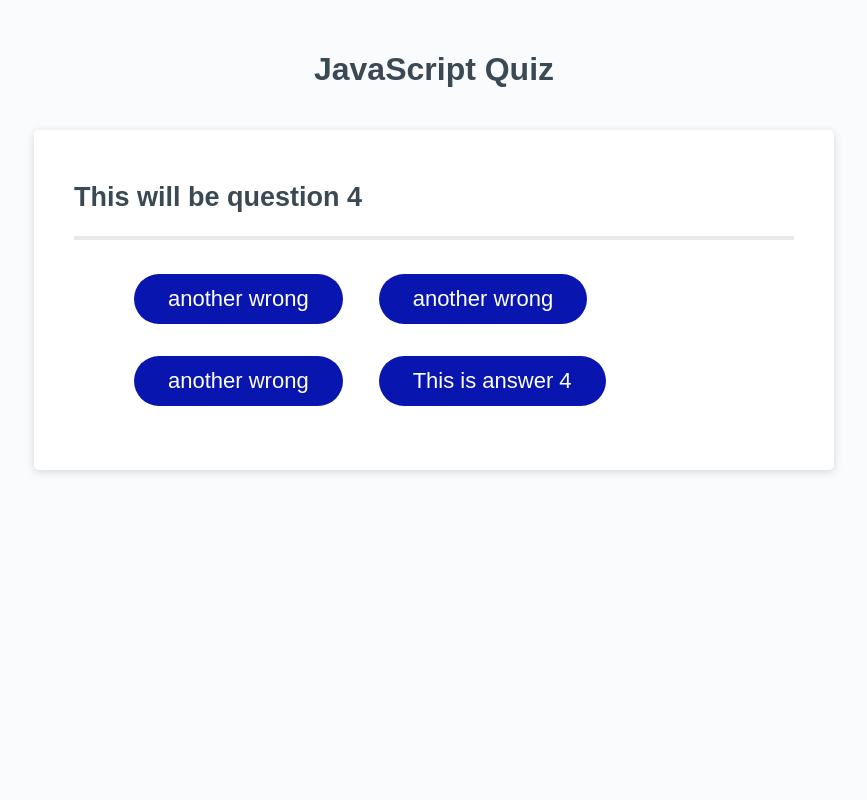
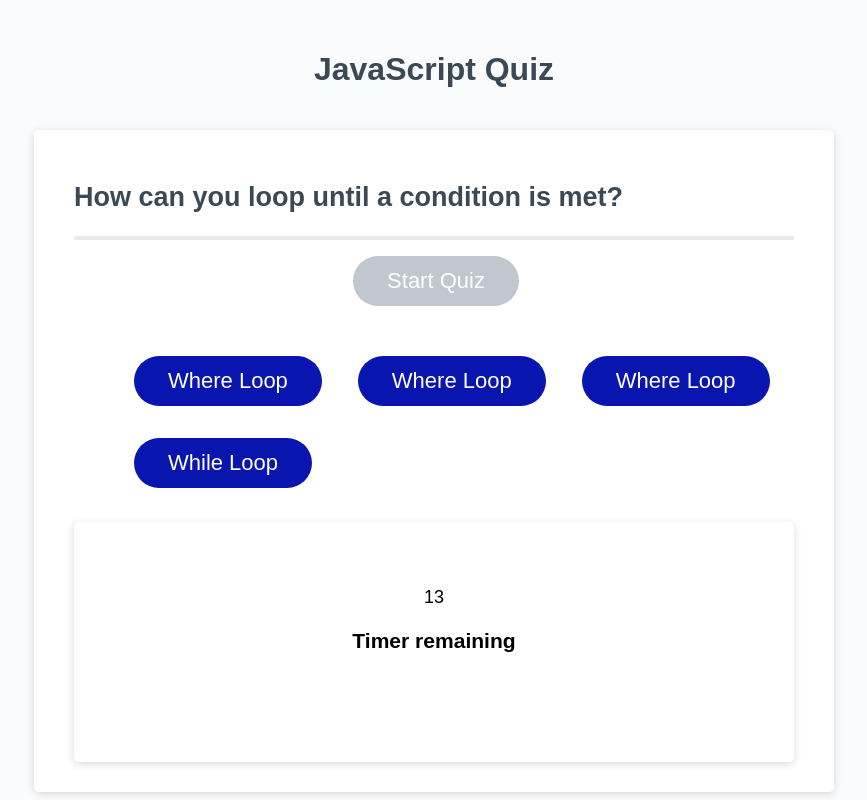
Before and after one commit to MarekAlexPolak/JS-Quiz-Game, a plain HTML site: page index.html in a window 1280 px wide. Both pictures are taken after a click on the button "Start Quiz". Shown: the whole page, without its empty margins (206-1073 px from the left). Drawn offline with nearby package versions, Linux system fonts and the light colour scheme.

Commit message:
finished JS

```diff
--- a/assets/css/style.css
+++ b/assets/css/style.css
@@ -92,7 +92,23 @@ button[disabled] {
   cursor: default;
   background: #c0c7cf;
 }
+.highscores {
+  border: none;
+  background-color: white;
+  border-radius: 25px;
+  box-shadow: rgba(0, 0, 0, 0.1) 0px 1px 6px 0px rgba(0, 0, 0, 0.2) 0px 1px 1px
+    0px;
+  color: black;
+  display: table-row;
+  font-size: 15px;
+  line-height: 22px;
+  margin: 16px 16px 16px 20px;
+  padding: 14px 34px;
+  text-align: center;
+  cursor: pointer;
 
+
+}
 .float-right {
   float: right;
 }
@@ -115,6 +131,16 @@ li {
     cursor: pointer;
 
   }
+  .timer {
+    height: 240px;
+    padding: 10px;
+    color: black;
+    text-align: center;
+  }
+
+  .timer-text {
+    padding: 55px;
+  }
 
 @media (max-width: 690px) {
   .btn {
--- a/assets/js/script.js
+++ b/assets/js/script.js
@@ -1,63 +1,114 @@
+//Declare Variables
 var generateBtn = document.querySelector("#startq");
 var genQues = document.querySelector("#header");
 var ansElem = document.querySelector(".list-item");
-console.log(genQues);
-//lets make an array of objects
-
+var gameCount = 0;
+var allScores = [];
+var curScore = 0;
+var corAns = 0;
+var userAns = '';
+var theAns ='';
+var timerElement = document.querySelector(".timer-count");
+var timerCount = 0;
+var timer = 0;
+var names = [];
 var question = [
     {
-        quest: "This will be question 1",
-        ans: "This is answer one"
+        quest: "What can store multiple objects?",
+        ans: "Array"
     },
     {
-        quest: "This will be question 2",
-        ans: "This is answer 2"
+        quest: "How can you loop through a set amount of times?",
+        ans: "For Loop"
     },
     {
-        quest: "This will be question 3",
-        ans: "This is answer 3"
+        quest: "How can you loop until a condition is met?",
+        ans: "While Loop"
     },
     {
-        quest: "This will be question 4",
-        ans: "This is answer 4"
+        quest: "What is an if statement called?",
+        ans: "A conditional statement."
     },
     {
-        quest: "This will be question 5",
-        ans: "This is answer 5"
+        quest: "How do you get information from html elements?",
+        ans: "DOM"
+    }
+];
+var savedQuest = [
+    {
+        quest: "What can store multiple objects?",
+        ans: "Array"
     },
     {
-        quest: "This will be question 6",
-        ans: "This is answer 6"
+        quest: "How can you loop through a set amount of times?",
+        ans: "For Loop"
     },
+    {
+        quest: "How can you loop until a condition is met?",
+        ans: "While Loop"
+    },
+    {
+        quest: "What is an if statement called?",
+        ans: "A conditional statement."
+    },
+    {
+        quest: "How do you get information from html elements?",
+        ans: "DOM"
+    }
 ];
-var savedQuest = [];
 
 var wrongAns = [
-    "random stuff",
-    "array of",
-    "more wrong",
-    "another wrong",
-    "still making",
-    "i wonder",
-    "apparently"
+    "Object Oriented",
+    "Strings",
+    "Boolean",
+    "Where Loop",
+    "Don't Pick This One",
+    "Button",
+    "Class"
 
 ];
+
+//function to order scores from least to greatest
+function orderScores(){
+    allScores.push(curScore);
+    allScores.sort(function(a,b){
+        return b-a;
+    });
+
+}
+//function to check if answer is correct, if it is add 1. If its wrong remove time from the clock.
+function checkAns(j, z){
+    if (j == z){
+        corAns++;
+    }
+    else if (timerCount > 5){
+        timerCount = timerCount - 5;
+    }
+    else {
+        timerCount = 1;
+    }
+
+
+}
+
+//function which randomly chooses a question.
 function chooseQuest(){
     var aNum = Math.floor(Math.random()*question.length);
     var x = question[aNum];
-    savedQuest.push(question[aNum]);
     question.splice(aNum, 1);
     return x;
 }
-
+//function which generates the buttons for the answers
 function genRandomAns(){
 
     for (let i = 0; i < 4; i++){
         var listitem1 = document.createElement("li");
         listitem1.setAttribute("type", "button");
         ansElem.appendChild(listitem1);
+        listitem1.addEventListener("click", playGame);
     }
 }
+//function which changes the text on the generated buttons
 function changeButtons(){
     for (let i = 0; i < 4; i++){
         var aNum = Math.floor(Math.random()*4);
@@ -65,33 +116,89 @@ function changeButtons(){
     }
 
 }
+//function which generates the correct answer
 function genCorrectAns(chosenQuest){
 
     var aNum = Math.floor(Math.random()*4);
     ansElem.children[aNum].textContent = chosenQuest;
     return ansElem.children[aNum].textContent;
 
+
+}
+//function which displays the scores at the end of the quiz
+
+function displayScores(){
+
+    for (let i = 0; i < allScores.length; i++){
+        var highscores = document.createElement("li");
+        highscores.setAttribute("class", "highscores");
+        highscores.textContent=allScores[i];
+        ansElem.appendChild(highscores);
+    }
+}
+//function which deletes the displayed highscores when the game is being reset.
+function deleScores(){
+    while (ansElem.firstChild){
+        ansElem.removeChild(ansElem.lastChild);
+    }
+}
+//function which generates the quiz
+function genGame(event) {
+    timerCount = 20;
+    corAns = 0;
+    deleScores();
+    genRandomAns();
+    playGame(event);
+    startTime();
+}
+//function which runs the quiz and switches to the next question when the previous one is answered
+function playGame(event){
+    userAns = event.target.textContent;
+    checkAns(theAns, userAns);
+    if (gameCount === savedQuest.length){
+        endGame();
+        return;
+    }
+    var chosenQuest = chooseQuest();
+    genQues.textContent = chosenQuest.quest;
+    changeButtons();
+    genCorrectAns(chosenQuest.ans);
+    theAns = chosenQuest.ans;
+    generateBtn.disabled = true;
+    gameCount++;
 }
 
-function resetGame() {
-    question = savedQuest;
-    savedQuest = [];
-
-}
-function genGame() {
-    genRandomAns();
-    playGame();
+//function which ends the game and removes the buttons.
+function endGame() {
+    while (ansElem.firstChild){
+        ansElem.removeChild(ansElem.lastChild);
+   }
+   //var userName = prompt("please input your name");
+    generateBtn.disabled = false;
+    gameCount = 0;
+    question = [];
+    for (let m = 0; m < savedQuest.length; m++){
+        question.push(savedQuest[m]);
+    }
+    curScore = (corAns/savedQuest.length)*100
+    orderScores();
+    userAns = '';
+    displayScores();
+    genQues.textContent = "Click Start to Begin the Quiz";
 }
 
-function playGame(){
-    var chosenQuest = chooseQuest();
-    genQues.textContent =chosenQuest.quest;
-    changeButtons();
-    genCorrectAns(chosenQuest.ans);
-    generateBtn.remove();
-}
-function endGame() {
 
-}
+//function which starts the timer
+function startTime() {
+    timer = setInterval(function() {
+      timerCount--;
+      timerElement.textContent = timerCount;
+
+      if (timerCount == 0) {
+        clearInterval(timer);
+        endGame();
+      }
+    }, 1000);
+  }
+
 generateBtn.addEventListener("click", genGame);
-ansElem.addEventListener("click", playGame);
--- a/index.html
+++ b/index.html
@@ -26,6 +26,11 @@
             </ul>
 
         </div>
+        <div class= "card timer">
+          <div class = "timer-text">
+          <div class="timer-count"></div>
+          <h3>Timer remaining</h3>
+        </div>
       </div>
     </div>
     <script src="https://code.jquery.com/jquery-3.5.1.min.js"></script>
```
